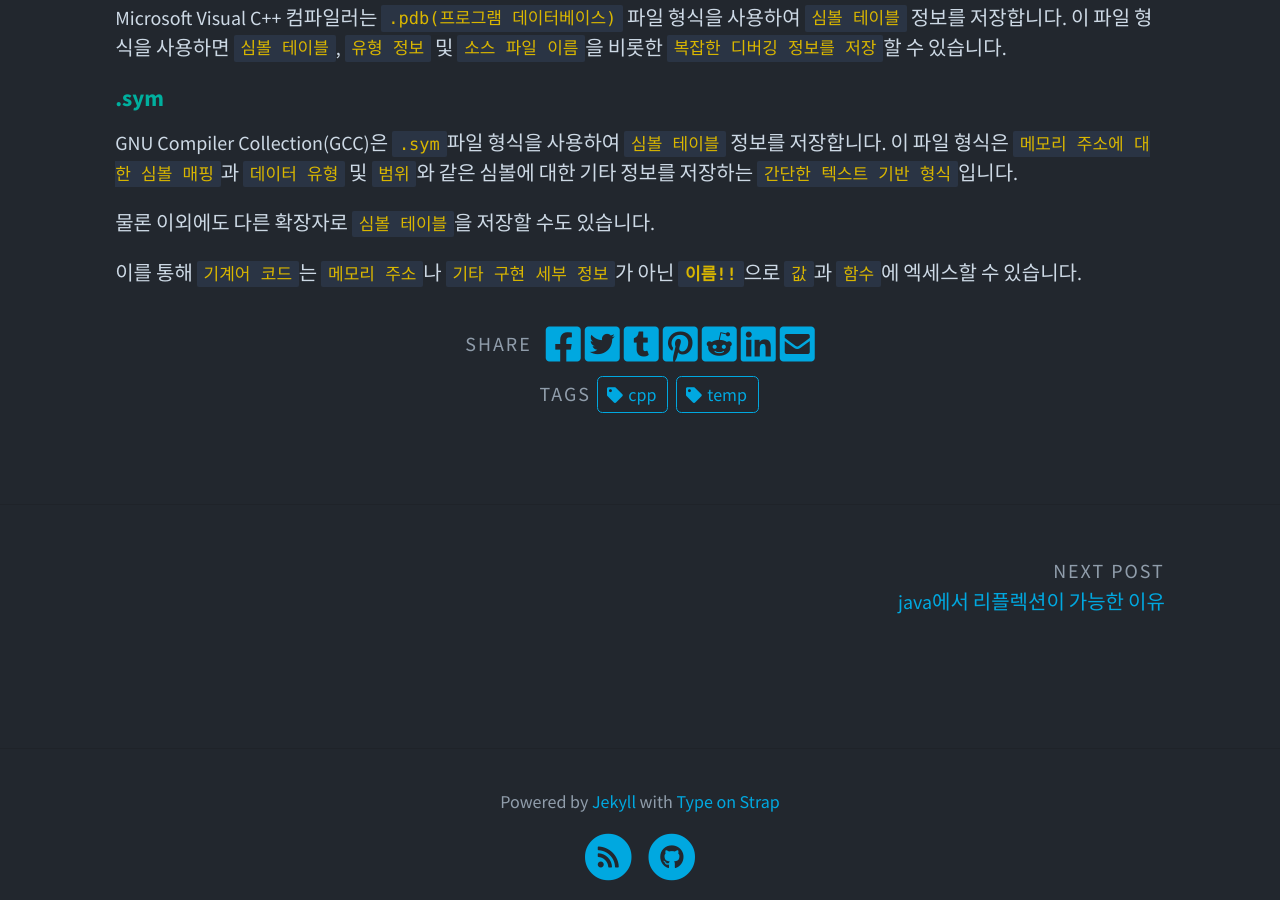
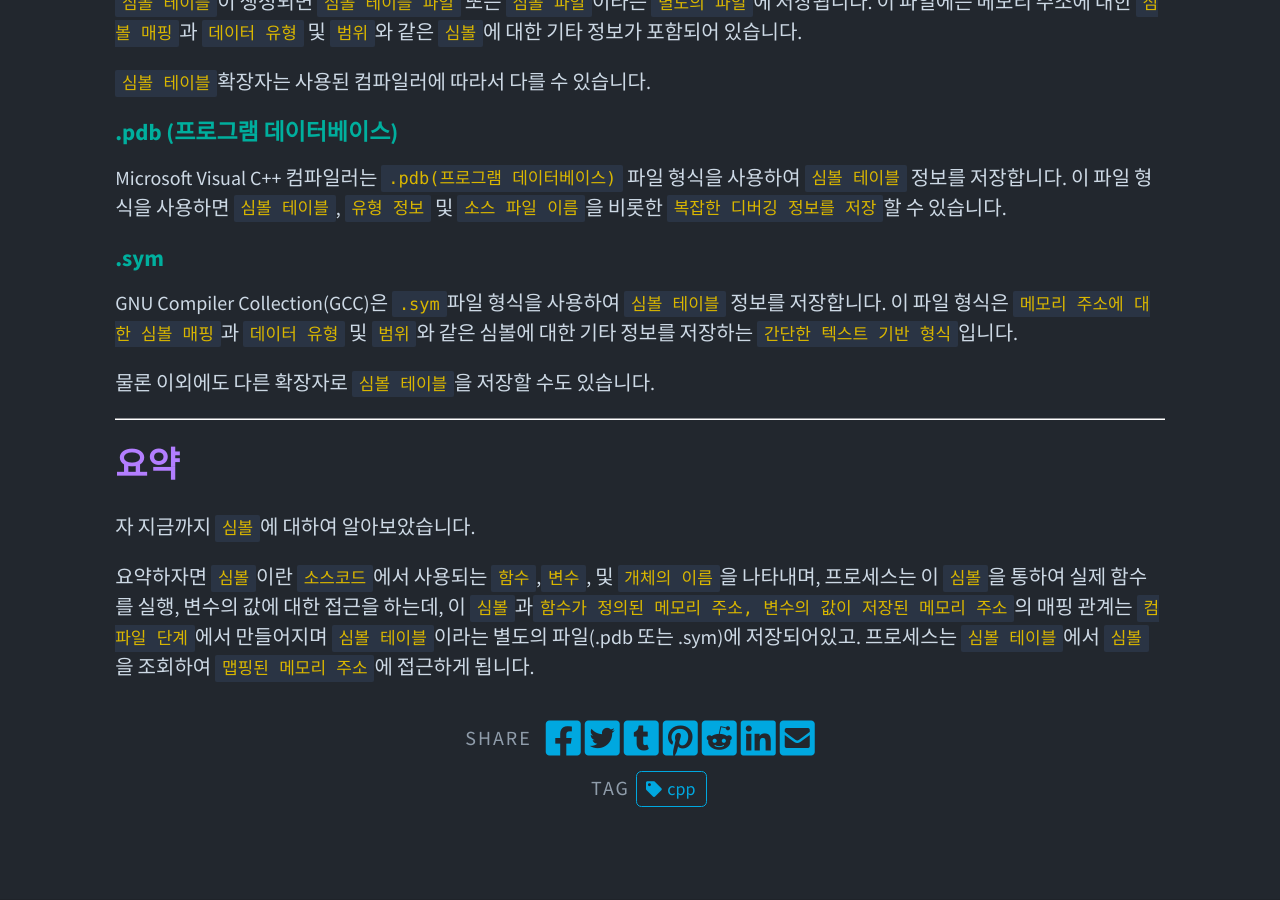
Before and after one commit to mainmethod0126/old-tech-blog, a Jekyll site: the page built from _posts/cpp/2022-12-11-cpp-컴파일에서-심볼은-무슨-말일까.md, in a window 1280 px wide and 900 px high, scrolled down 4999 px. Built offline with Jekyll 4.4.1, drawn with Linux system fonts in a browser that asks for light colours; comment, search, counter and statistics services are not loaded; some of the changed text lies outside the part shown.

Commit message:
CPP 컴파일에서 심볼은 무슨 말일까 라는 포스팅을 작성하였습니다.

````diff
--- a/_posts/cpp/2022-12-11-cpp-컴파일에서-심볼은-무슨-말일까.md
+++ b/_posts/cpp/2022-12-11-cpp-컴파일에서-심볼은-무슨-말일까.md
@@ -1,8 +1,8 @@
 ---
 layout: post
 title: C++ 컴파일에서 심볼은 무슨 말일까?
-tags: [cpp, temp]
-skills: [cpp]
+tags: [cpp]
+skills: [cpp, cs]
 author: mainmethod0126
 excerpt_separator: <!--more-->
 ---
@@ -10,13 +10,19 @@
 
 # 서론
 
-팀장님과 컴파일러에 대한 얘기 중 심볼이라는 키워드를 알게되었습니다. 지나가는 얘기로 시간이 여유롭지 않아, 자세히 물어보지 못하였으니 심볼이 무엇인지 이해하기 위하여 직접 찾아보았습니다.
+팀장님과 컴파일러에 대한 얘기 중 `심볼`이라는 키워드를 알게되었습니다. 시간이 여유롭지 않아, 자세히 물어보지 못하였으니 심볼이 무엇인지 이해하기 위하여 직접 찾아보았습니다.
+
+<!--more-->
+
+---
 
 ## C++ 컴파일의 결과물
 
 C++ 을 컴파일하게되면 출력물로 OS에서 실행할 수 있는 `기계어 코드`로 만들어진 실행 파일이 생성됩니다.
 이 실행 파일의 확장자는 운영체제(OS)에 따라 다를 수 있는데, 기본적으로 Windows는 **`.exe`** 확장자의 실행 파일을, Linux및 Unix 계열의 운영 체제는 `.out` 이라는 확장자의 실행파일이 만들어지는 것이 보편적인 경우 입니다.
 물론 컴파일러에 따라서 옵션으로 컴파일 시 어떤 확장자의 파일을 만들어 낼 것인지 정할 수 있게 해주는 컴파일러도 존재합니다.
+
+---
 
 ## 컴파일러의 옵션에 따른 확장자 선택의 예
 
@@ -25,6 +31,8 @@
 ```
 
 위에서 이 실행 파일들은 `기계어 코드` 로 만들어졌다고 말씀 드렸는데, 좀 더 상세히 살펴보면 `기계 명령어` 와 `심볼` 로 이뤄져 있습니다.
+
+---
 
 ## 기계 명령어
 
@@ -78,7 +86,10 @@
 ret
 ```
 
+---
+
 ### 니모닉 코드 (또는 니모닉 심볼)
+
 위에서 `니모닉 코드`와 `숫자 피연산자` 가 함께 어셈블리 언어에서 `기계 명령어`를 나타낸다고 설명했습니다.
 이중에서 `니모닉 코드`는 프로세서가 수행할 수 있는 `특정 작업을 나타내는 짧고 상징적인 이름`입니다.
 
@@ -98,6 +109,7 @@
 지금 까지 `기계어 코드`를 이루는 `기계 명령어` 와 `심볼` 중에 `기계 명령어`를 알아보았습니다. 이어서 우리가 정말 알고자 했던 `심볼`을 알아보겠습니다.
 
 #### opcode
+
 여기서 잠깐! `니모닉 코드`는 `특정 작업`을 나타내는 짧고 상징적인 이름이라 하였는데 어셈블리 코드에서 `특정 작업`은
 `opcode` 라고 불립니다.
 이 `opcode` 의 중요한 특징은 `사람이 읽을 수 없는 숫자 값`으로 표시된다는 것입니다.
@@ -124,7 +136,9 @@
 혹자들은 이렇게 말할 수 있습니다.
 ***"엥? visual studio 로 디버깅하면 니모닉 코드가 보이는데요? 니모닉 코드가 존재하는거 아닌가요?"***
 
-네 visual studio 로 디버깅하면 니모닉 코드를 볼 수 있습니다. 하지만 이는 `어셈블리 코드` 에 포함된 것이 아닌 `visual studio`가 지원해주는 `디스어셈블러(역어셈블러)` 가 사람이 읽기 힘든 `opcode`를 읽을 수 있도록 `니모닉 코드`로 변환하여 보여주는 것입니다.
+네 visual studio 로 디버깅하면 니모닉 코드를 볼 수 있습니다. 하지만 이는 `어셈블리 코드` 에 포함된 것이 아닌 `visual studio`의 기능인 `디스어셈블러(역어셈블러)` 가 사람이 읽기 힘든 `opcode`를 읽을 수 있도록 `니모닉 코드`로 변환하여 보여주는 것입니다.
+
+---
 
 ### 심볼
 
@@ -133,7 +147,7 @@
 
 결과적으로 우리의 프로세스가 변수에 저장된 값을 읽기 위하여 `값이 저장된 메모리 주소` 를 직접 사용하거나,
 또는 함수를 실행시키기 위해 `함수가 정의된 메모리의 주소` 를 직접 기억해뒀다가 이를 이용하여 함수를 실행하지 않고,
-`심볼`이라는 `간단한 기호`만으로 `변수의 값이 저장된 또는 함수가 정의된 메모리의 주소`에 접근할 수 있습니다.
+`심볼`이라는 `이름`만으로 `변수의 값이 저장된 또는 함수가 정의된 메모리의 주소`에 접근할 수 있습니다.
 
 그렇다면 `소스코드`에서 `심볼`이라 할 수 있는 부분을 직접 찾아보겠습니다.
 
@@ -171,8 +185,10 @@
 - ``cout`` : 콘솔에 메시지를 인쇄하는 데 사용되는 표준 출력 스트림을 나타내는 개체입니다.
 
 어찌되었든 `심볼`을 이용하여 간단하게 `메모리 주소에 접근` 하기 위해서는 해당 `심볼`이 어느 `메모리 주소를 가리키는지`가 어딘가에는 정의되어있어야 합니다.
-`심볼`이 어느 메모리 주소를 가르키는지 저장되어있지 않다면 현실적으로 `심볼`을 이용하여 원하는 메모리 주소를 찾아가는건 불가능하기 때문입니다.
-그럼 과연 어디에 `심볼 과 메모리 주소의 맵핑`의 정의되어 있을까요?.
+`심볼`이 어느 메모리 주소를 가르키는지 정의되어있지 않다면 현실적으로 `심볼`을 이용하여 원하는 메모리 주소를 찾아가는건 불가능하기 때문입니다.
+
+그럼 과연 어디에 `심볼 과 메모리 주소의 맵핑`의 정의되어 있을까요?
+
 #### 심볼 테이블
 
 자 이때 나오는 것이 `심볼 테이블` 입니다.
@@ -209,5 +225,11 @@
 
 물론 이외에도 다른 확장자로 `심볼 테이블`을 저장할 수도 있습니다.
 
+---
 
-이를 통해 `기계어 코드`는 `메모리 주소`나 `기타 구현 세부 정보`가 아닌 **`이름!!`**으로 `값`과 `함수`에 엑세스할 수 있습니다.
+## 요약
+
+자 지금까지 `심볼`에 대하여 알아보았습니다.
+
+요약하자면 `심볼`이란 `소스코드`에서 사용되는 `함수`,`변수`, 및 `개체의 이름`을 나타내며, 프로세스는 이 `심볼`을 통하여 실제 함수를 실행, 변수의 값에 대한 접근을 하는데, 이 `심볼`과`함수가 정의된 메모리 주소, 변수의 값이 저장된 메모리 주소`의 매핑 관계는 `컴파일 단계`에서 만들어지며 `심볼 테이블`이라는 별도의 파일(.pdb 또는 .sym)에 저장되어있고.
+프로세스는 `심볼 테이블`에서 `심볼`을 조회하여 `맵핑된 메모리 주소`에 접근하게 됩니다.
````
